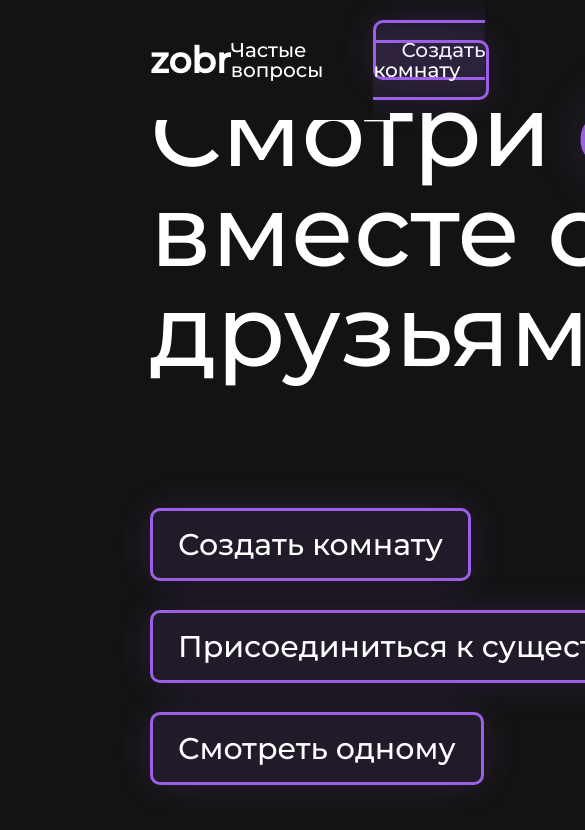
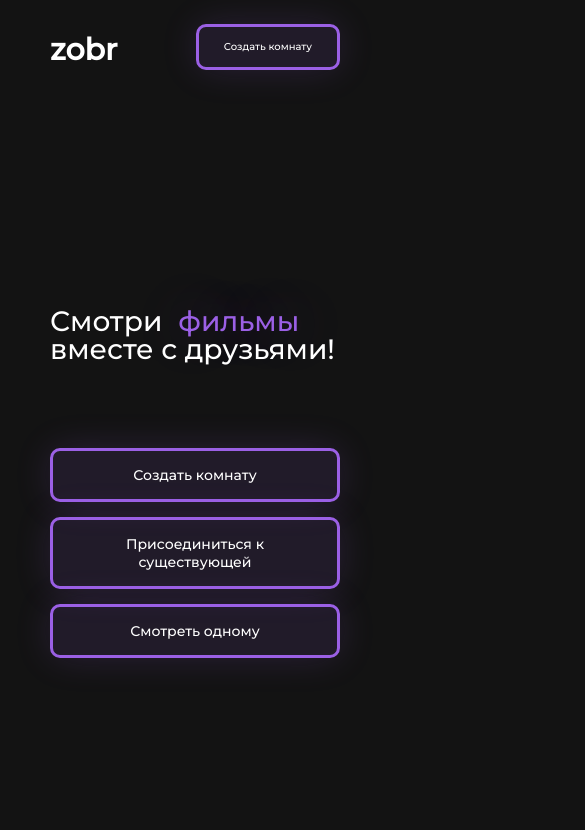
Before and after one commit to TePMo-Tapo4eK/zobr, a React app: page / in a window 390 px wide. Shown: the top 830 px of the page, 585 px wide, since content can reach past the window. Built offline with nearby package versions, Linux system fonts and the light colour scheme.

Commit message:
add adaptive without photos

```diff
--- a/src/components/MainPageContent.js
+++ b/src/components/MainPageContent.js
@@ -1,16 +1,12 @@
 import React from "react";
 import "./css-comp/MainPageContent.css"
-import Img1 from './images/1.jpg'
-import Img2 from './images/2.webp'
-import Img3 from './images/3.jpg'
-import Img4 from './images/4.webp'
 import { Link } from "react-router-dom";
 
 const MainPageContent = () => {
   return (
-    <div className="main_pahe_content">
+    <div className="main_page_content">
         <div className="page_text">
-            <p className="title">Смотри <p className="title_p">фильмы</p></p>
+            <h1 className="title">Смотри <p className="title_p">фильмы</p></h1>
             <p className="title">вместе с друзьями!</p>
             <ul className="page_btns">
                 <li><Link to='/create' className="btn">Создать комнату</Link></li>
@@ -19,12 +15,6 @@ const MainPageContent = () => {
             </ul>
         </div>
         <div className="page_photos">
-            <img alt='img' src={Img1} className="main_page_img one"/>
-            <img alt='img' src={Img2} className="main_page_img two"/>
-            <img alt='img' src={Img3} className="main_page_img three"/>
-            <img alt='img' src={Img4} className="main_page_img four"/>
-            <img alt='img' src={Img1} className="main_page_img one"/>
-            <img alt='img' src={Img2} className="main_page_img two"/>
         </div>
     </div>
   );
--- a/src/components/css-comp/MainPageContent.css
+++ b/src/components/css-comp/MainPageContent.css
@@ -1,11 +1,13 @@
-.main_pahe_content{
+.main_page_content{
     height: 100vh;
     display: flex;
     justify-content: space-between;
     align-items: center;
+    padding: 0 150px;
 }
 
 .title{
+
     display: flex;
     align-items: baseline;
     margin: 0 5px 0 0;
@@ -17,26 +19,19 @@
     text-shadow:  3px 0 50px rgba(155, 96, 229,0.4);
 }
 .page_text{
-    padding: 0 150px;
+    margin-top: 120px;
     color: rgb(255, 255, 255);
 }
 .page_btns{
     margin-top: 150px;
-    height: calc(78px*3);
+    height: auto;
     display: flex;
     flex-direction: column;
     justify-content: space-between;
 }
 .page_btns .btn{
     font-size: 30px;
-    margin-bottom: 50px;
-}
-.page_photos{
-    position: relative;
-    max-width: 48%;
-}
-.page_photos img{
-    position: relative;
+    margin-bottom: 20px;
 }
 .main_page_img {
     height: 464px;
@@ -44,3 +39,109 @@
     margin: 20px 10px 0;
     border-radius: 20px;
 }
+
+@media screen and (max-width: 2450px) {
+    .title{
+
+        font-size: 80px;
+    }
+
+    .main_page_img {
+        height: auto;
+        width: 30%;
+        margin: 18px 10px 0;
+        border-radius: 20px;
+    }
+    .page_btns .btn{
+        font-size: 25px;
+        margin-bottom: 18px;
+    }
+    .page_btns{
+        margin-top: 100px;
+    }
+}
+@media screen and (max-width: 1920px) {
+    .title{
+        font-size: 70px;
+    }
+    .page_btns .btn{
+        font-size: 22px;
+        margin-bottom: 14px;
+    }
+    .page_btns{
+        margin-top: 80px;
+    }
+}
+@media screen and (max-width: 905px) {
+    .main_page_content{
+        padding: 0 80px;
+    }
+    .title{
+        font-size: 50px;
+    }
+    .page_btns{
+        margin-top: 60px;
+    }
+}
+@media  screen and (max-width: 700px){
+    .main_page_content{
+        padding: 0 50px;
+    }
+
+    .page_btns .btn{
+        font-size: 20px;
+        margin: 15px 0 0;
+    }
+}
+@media screen and (max-width: 550px) {
+    .title{
+        font-size: 40px;
+    }
+    .main_page_content{
+        padding: 0 50px;
+    }
+    .page_btns .btn{
+        font-size: 16px;
+    }
+    .page_btns{
+        margin-top: 70px;
+        height: auto;
+    }
+    .page_btns .btn{
+        width: 100%;
+        font-size: 20px;
+        margin: 15px 0 0;
+    }
+}
+@media screen and (max-width: 550px) {
+    .title{
+        font-size: 32px;
+    }
+    .title_p{
+        margin-left: 16px;
+        color: #9B60E5;
+        text-shadow:  3px 0 50px rgba(155, 96, 229,0.4);
+    }
+}
+@media screen and (max-width: 430px) {
+    .title{
+        font-size: 28px;
+    }
+    .page_btns .btn{
+        width: 100%;
+        font-size: 14px;
+        line-height: 18px;
+        margin: 15px 0 0;
+    }
+}
+@media screen and (max-width: 350px) {
+    .title{
+        font-size: 24px;
+    }
+    .page_btns .btn{
+        width: 100%;
+        font-size: 12px;
+        line-height: 18px;
+        margin: 15px 0 0;
+    }
+}
--- a/src/components/css-comp/header.css
+++ b/src/components/css-comp/header.css
@@ -36,3 +36,27 @@
     margin-top: 3px;
     border-bottom: 3px solid #9B60E5;
 }
+@media screen and (max-width: 905px) {
+    .header {padding: 0 80px;}
+}
+@media  screen and (max-width: 700px) {
+    .header {padding: 0 50px;}
+    .header .link{
+        font-size: 0;
+    }
+    .header .btn{
+        font-size: 20px;
+    }
+}
+@media screen and (max-width: 450px) {
+    .header .btn{
+        font-size: 10px;
+    }
+    .header {
+        height: 100px;
+    }
+    .header_logo{
+        font-weight: 600;
+        font-size: 30px
+    }
+}
--- a/src/pages/App.css
+++ b/src/pages/App.css
@@ -2,6 +2,8 @@
 .App{
     height: 100vh;
 }.btn {
+    display: inline-block;
+    text-align: center;
     color: white;
     padding: 15px 25px;
     border-radius: 10px;
```
